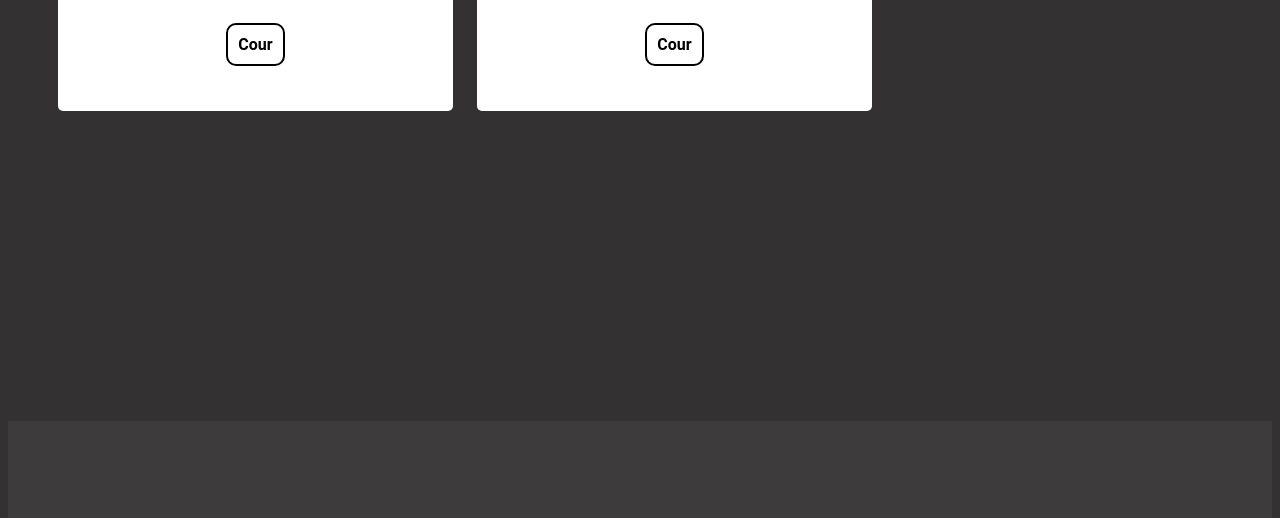
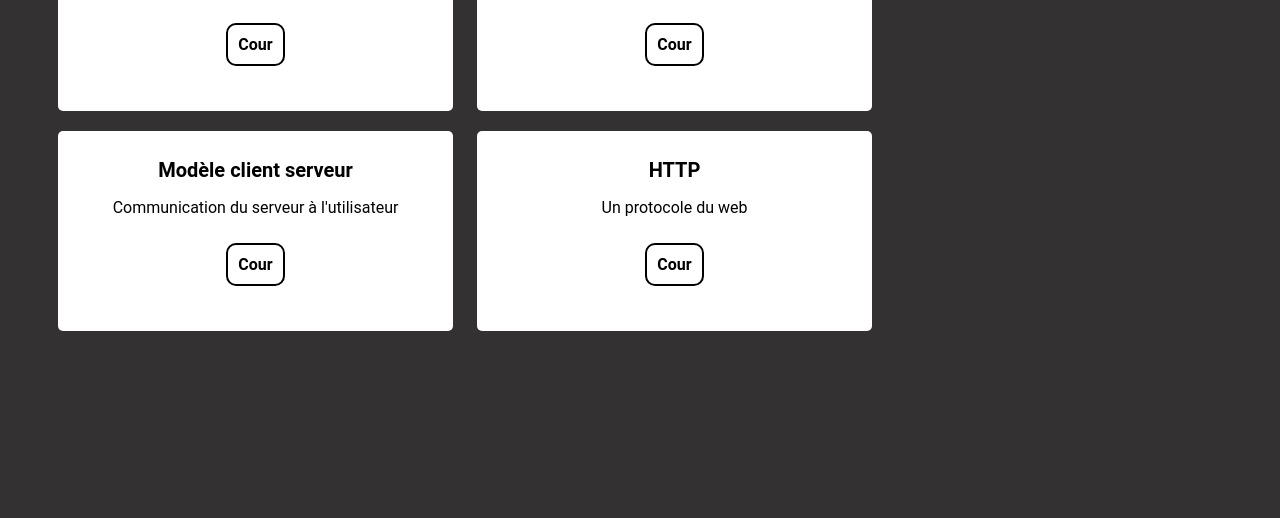
Before and after one commit to DorianMto/nsi_site_ljr.github.io, a plain HTML site: page index.html in a window 1280 px wide. Shown: the part 1887-2405 px from the top of the page. Drawn offline with Linux system fonts and the light colour scheme; a web font is replaced by a local one.

Commit message:
Add files via upload

```diff
--- a/index.html
+++ b/index.html
@@ -118,6 +118,18 @@
             <a href="Cour/Interaction avec l'utilisateur dans une page web utilisation du JavaScript.html" id="button_cour1" target="_blank">Cour</a>
         </div>
 
+        <div id="cour-div">
+            <h2>Modèle client serveur</h2>
+            <p>Communication du serveur à l'utilisateur</p>
+            <a href="Cour/Modèle client-serveur.html" id="button_cour1" target="_blank">Cour</a>
+        </div>
+
+        <div id="cour-div">
+            <h2>HTTP</h2>
+            <p>Un protocole du web</p>
+            <a href="Cour/Protocole HTTP.html" id="button_cour1" target="_blank">Cour</a>
+        </div>
+
         </section>
 
 
```
